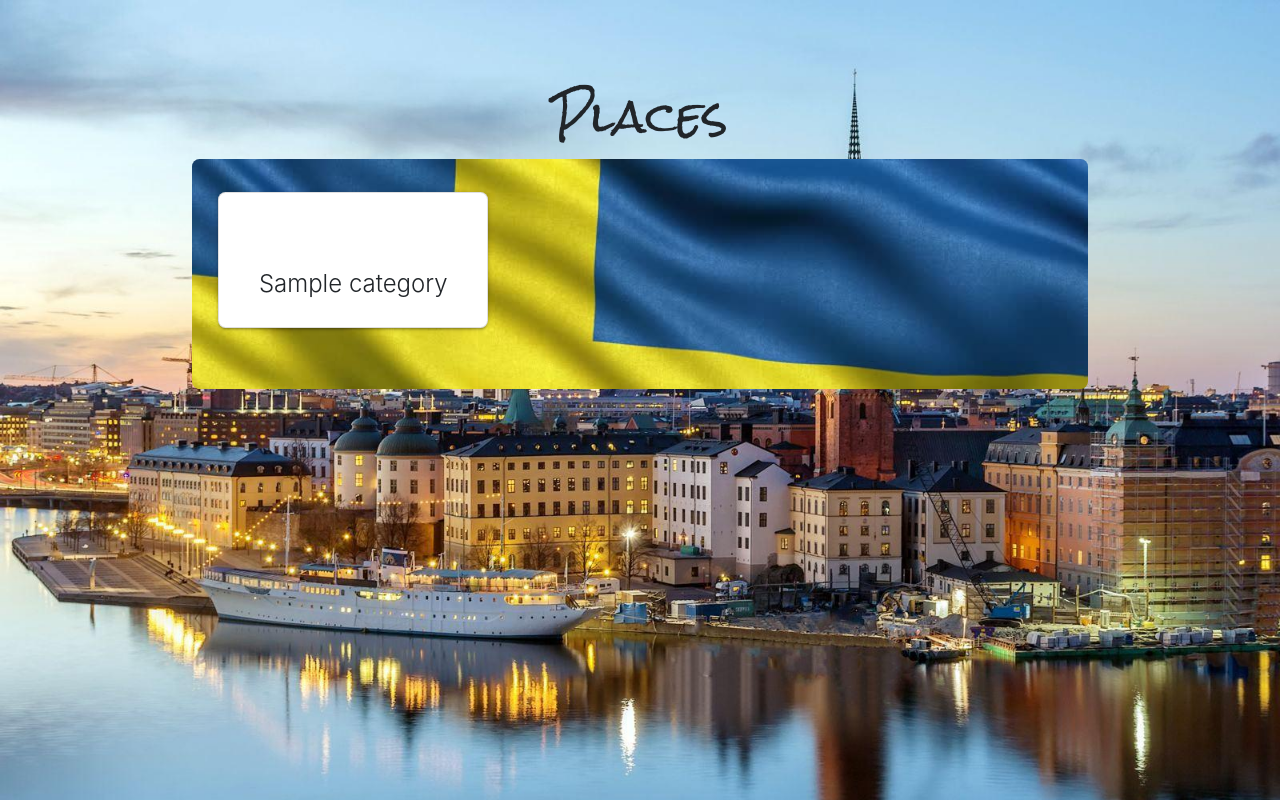
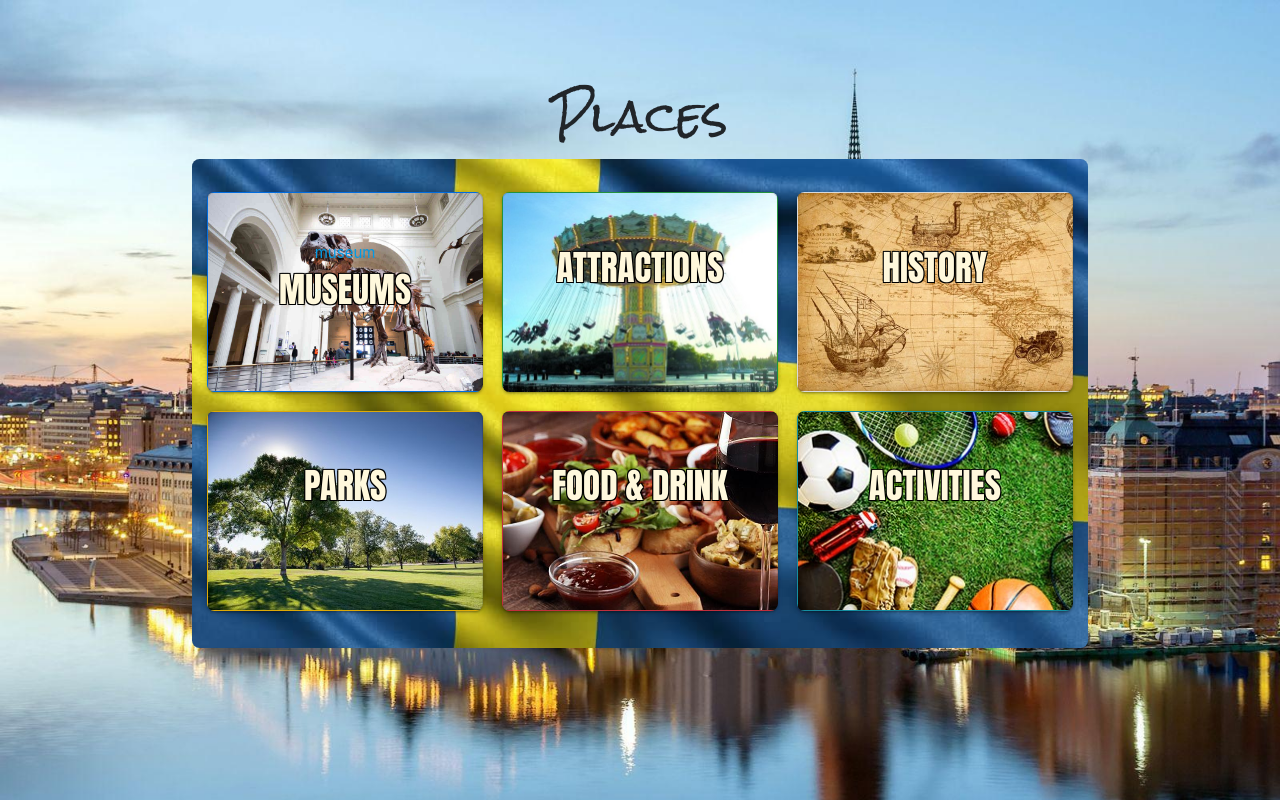
Before and after one commit to kososwede/ms3, a Flask app: page / in a window 1280 px wide. Run offline with Flask 2, Linux system fonts and the light colour scheme; a database or web service that is not in the repository returns one stand-in record (values such as "Sample title"); some libraries are stand-ins or nearby versions.

Commit message:
added background images to cards

```diff
--- a/static/css/style.css
+++ b/static/css/style.css
@@ -1,5 +1,5 @@
 @import url('https://fonts.googleapis.com/css?family=Rock+Salt&display=swap');
-
+@import url('https://fonts.googleapis.com/css?family=Anton&display=swap');
 body,
 html {
     width: 100%;
@@ -10,10 +10,16 @@ html {
 .card {
     border-radius:.50rem!important;
     padding-top: 30px;
+    height:200px;
+    width: 280px;
 }
 
-.card-title {
+.card-text {
+    font-size: 35px;
     text-align: center;
+    font-family: 'Anton', sans-serif;
+    color:cornsilk;
+    text-shadow: -1px -1px 0 #000, 1px -1px 0 #000, -1px 1px 0 #000, 1px 1px 0 #000;
 }
 
 .title {
@@ -23,6 +29,7 @@ html {
 }
 
 .container {
+    align-content: center;
     background-color: white;
     padding-top: 2%;
     padding-bottom: 2%;
@@ -32,7 +39,8 @@ html {
 .container-pic {
     background-image: url("../images/flagnew.jpg");
     background-repeat: no-repeat;
-    background-size: cover
+    background-size: cover;
+
 }
 
 button {
@@ -44,3 +52,35 @@ button {
     background-repeat: no-repeat;
     background-size: cover;
 }
+
+/*--------------images to cards---------*/
+.card-history {
+    background-image: url('../images/history.jpg');
+    background-repeat: no-repeat;
+    background-size: cover;
+}
+.card-museum{
+    background-image: url('../images/museum.jpg');
+    background-repeat: no-repeat;
+    background-size: cover;
+}
+.card-parks {
+    background-image: url('../images/park.jpg');
+    background-repeat: no-repeat;
+    background-size: cover;
+}
+.card-attractions {
+    background-image: url('../images/grona-lund.jpg');
+    background-repeat: no-repeat;
+    background-size: cover;
+}
+.card-fooddrink {
+    background-image: url('../images/fooddrink.jpg');
+    background-repeat: no-repeat;
+    background-size: cover;
+}
+.card-activities {
+    background-image: url('../images/activities.jpg');
+    background-repeat: no-repeat;
+    background-size: cover;
+}
--- a/templates/museums.html
+++ b/templates/museums.html
@@ -1,4 +1,4 @@
 {% extends 'base.html' %}
 {% block content %}
-
+<h1>HHHHHHHHHHHHEEEEEEEEELLLLLLLLLOOOOOOOO</h1>
 {% endblock %}
--- a/templates/places.html
+++ b/templates/places.html
@@ -2,16 +2,41 @@
 {% block content %}
 <h3 class="title"><strong>Places</strong></h3>
 <div class="container container-pic">
-<div class="row">
-{% for cat in categories %}
-<div class="col sm-6 md-1">
- <div class="card" style="width: 18rem;">
-<div class="card-body">
-    <h3 class="card-title">{{cat.category_name}}</h5>
+<div class="card-columns">
+  <div class="card bg-primary card-museum">
+    <div class="card-body text-center">
+      <a href="museums.html">museum</a>
+      <p class="card-text">MUSEUMS</p>
     </div>
- </div>
+  </div>
+  <div class="card bg-warning card-parks">
+    <div class="card-body text-center">
+      <p class="card-text">PARKS</p>
+    </div>
+  </div>
+  <div class="card bg-success card-attractions">
+    <div class="card-body text-center">
+      <p class="card-text">ATTRACTIONS</p>
+    </div>
+  </div>
+  <div class="card bg-danger card-fooddrink">
+    <div class="card-body text-center">
+      <p class="card-text">FOOD & DRINK</p>
+    </div>
+  </div>
+  <div class="card bg-light card-history">
+    <div class="card-body text-center">
+      <p class="card-text">HISTORY</p>
+    </div>
+  </div>
+  <div class="card bg-info card-activities">
+    <div class="card-body text-center">
+      <p class="card-text">ACTIVITIES</p>
+    </div>
+  </div>
 </div>
-{% endfor %}
- </div>
- </div>
+</div>
+
+
+
 {% endblock %}
```
